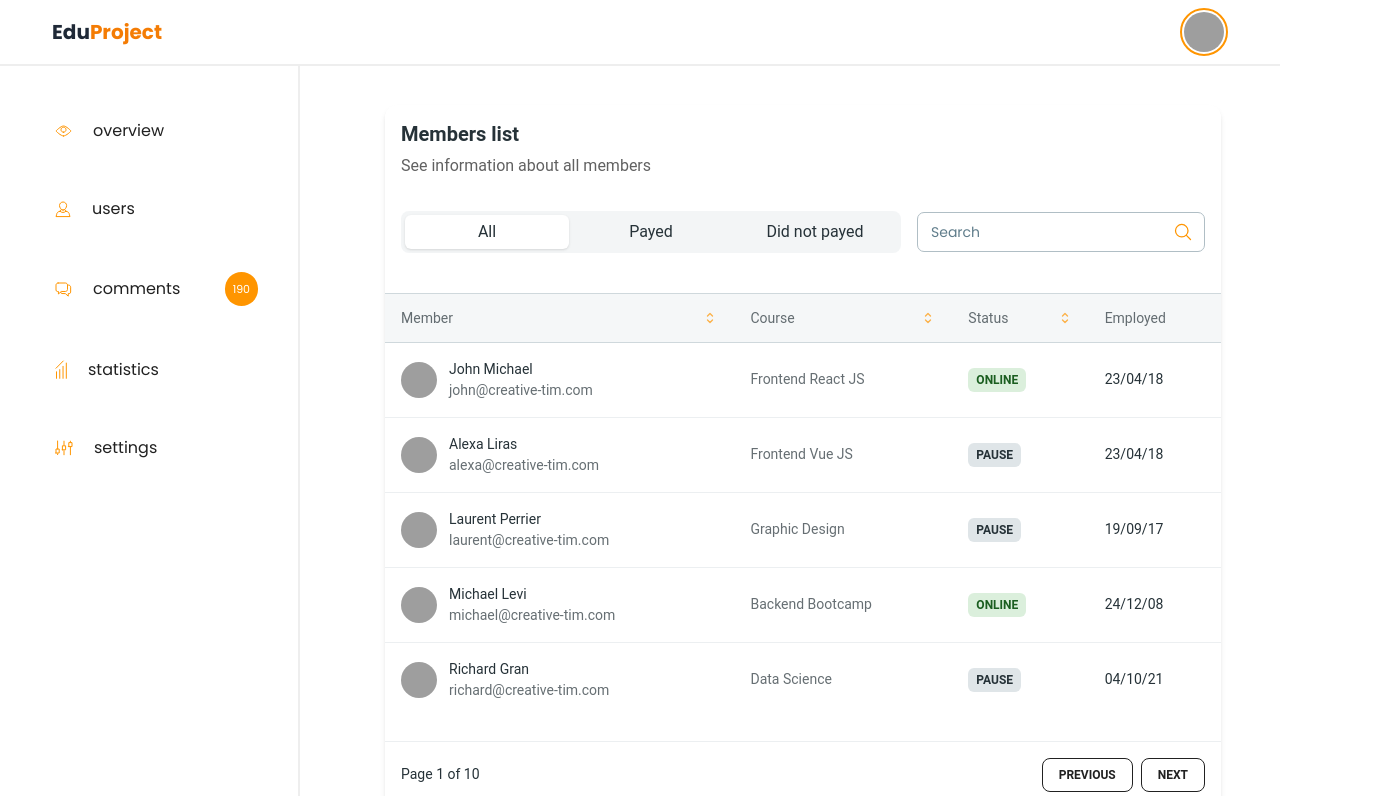
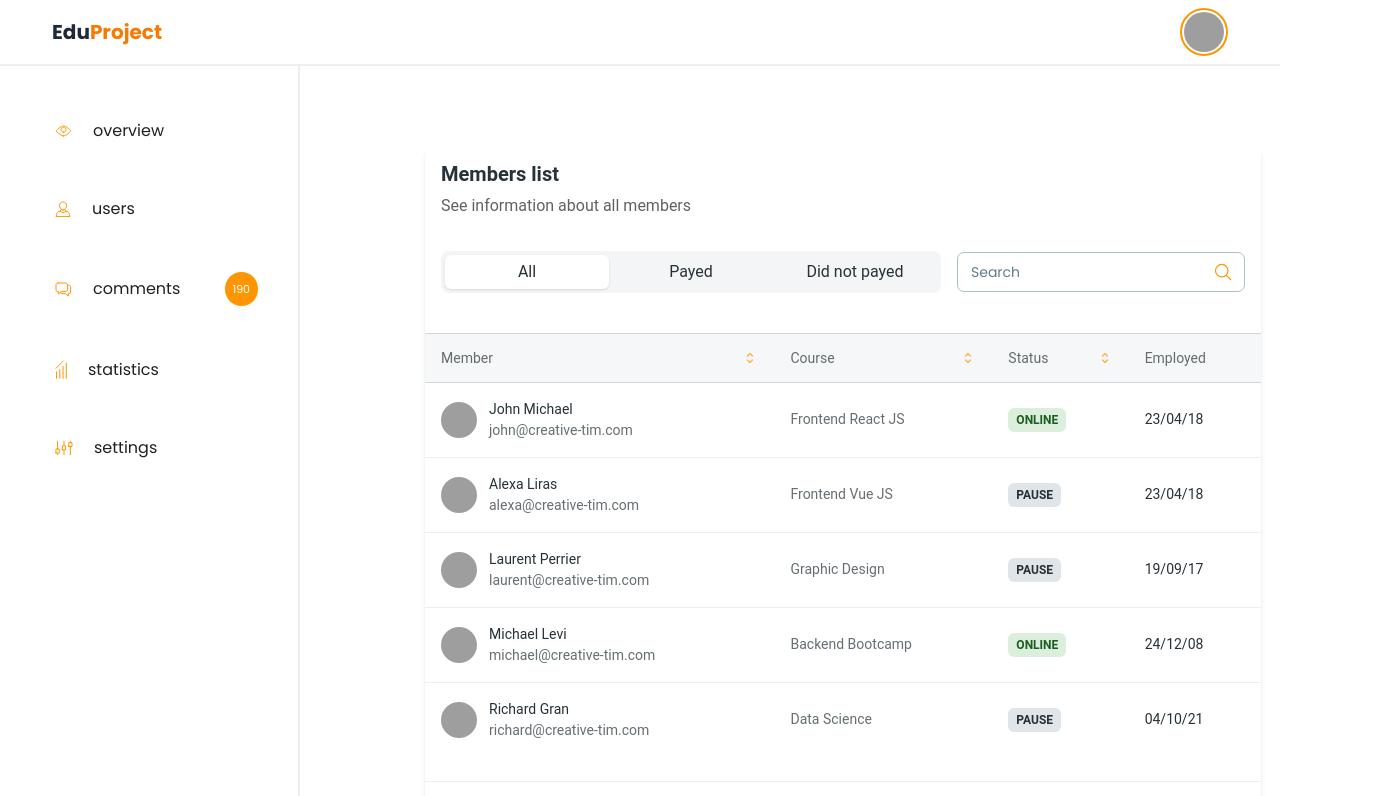
Before and after one commit to nurbek2107/eduit-project, a Next.js app: page /admin/users in a window 1280 px wide. Shown: the top 796 px of the page, 1386 px wide, since content can reach past the window. Built offline with nearby package versions, Linux system fonts and the light colour scheme; grey boxes are pictures that could not be loaded.

Commit message:
pages
Signed-off-by: Nurbek <161306161+nurbek2107@users.noreply.github.com>

```diff
--- a/src/app/admin/(pages)/overview/page.jsx
+++ b/src/app/admin/(pages)/overview/page.jsx
@@ -1,5 +1,5 @@
-import { SidebarPie } from "../../../../components";
-import { UsersData } from "../../../../components";
+import { SidebarPie } from "@/components";
+import { UsersData } from "@/components";
 
 
 function Users() {
--- a/src/app/admin/(pages)/statistics/page.jsx
+++ b/src/app/admin/(pages)/statistics/page.jsx
@@ -1,6 +1,6 @@
 
-import { SidebarPie } from "../../../../components";
-import { LineChart } from "../../../../components";
+import { SidebarPie } from "@/components";
+import { LineChart } from "@/components";
 
 function Users() {
   return (
--- a/src/app/admin/(pages)/users/page.jsx
+++ b/src/app/admin/(pages)/users/page.jsx
@@ -1,8 +1,8 @@
-import { UserData } from "../../../../components";
+import { UserData } from "@/components";
 
 function Users() {
   return (
-    <section className="">
+    <section className="m-10">
       <UserData />
     </section>
   );
```
